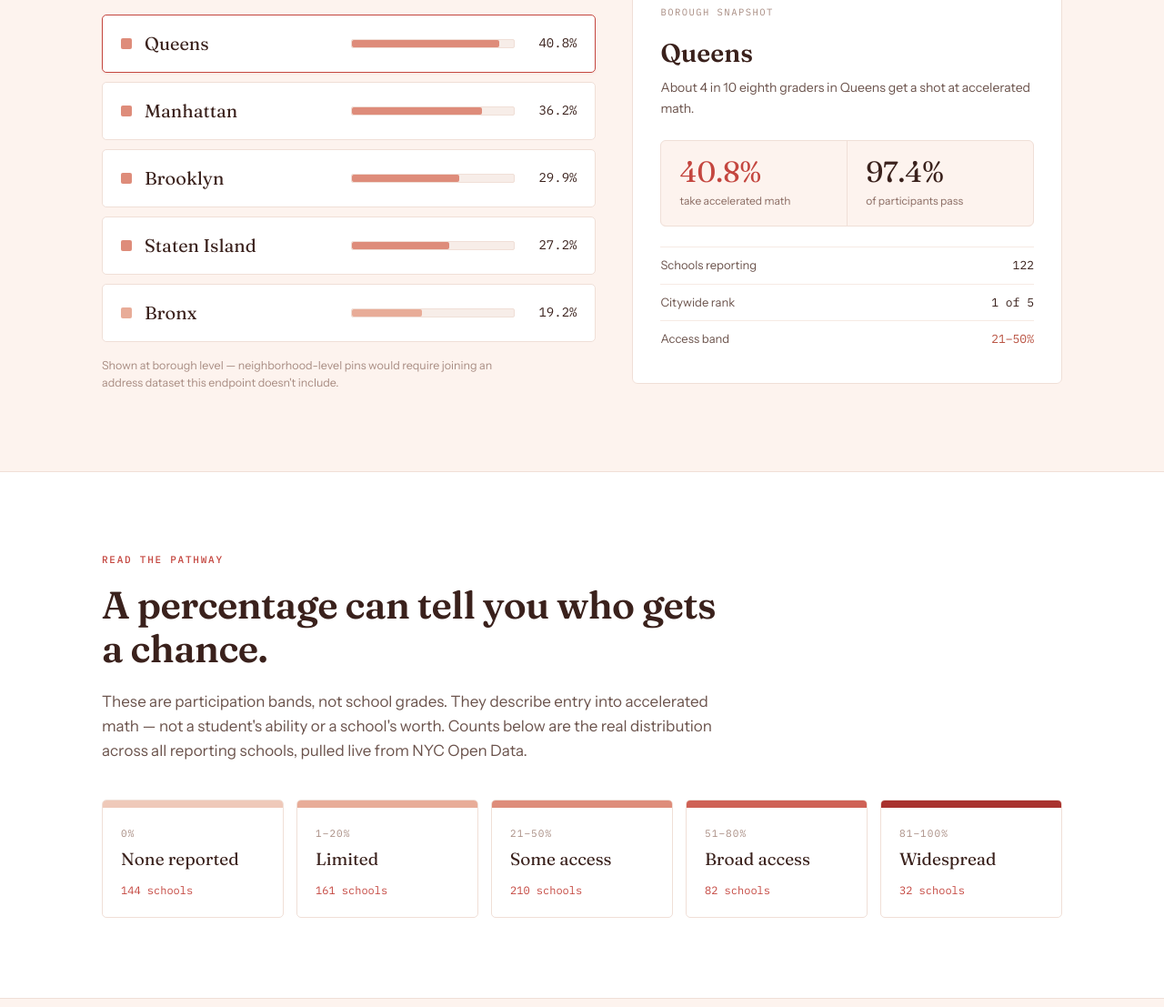
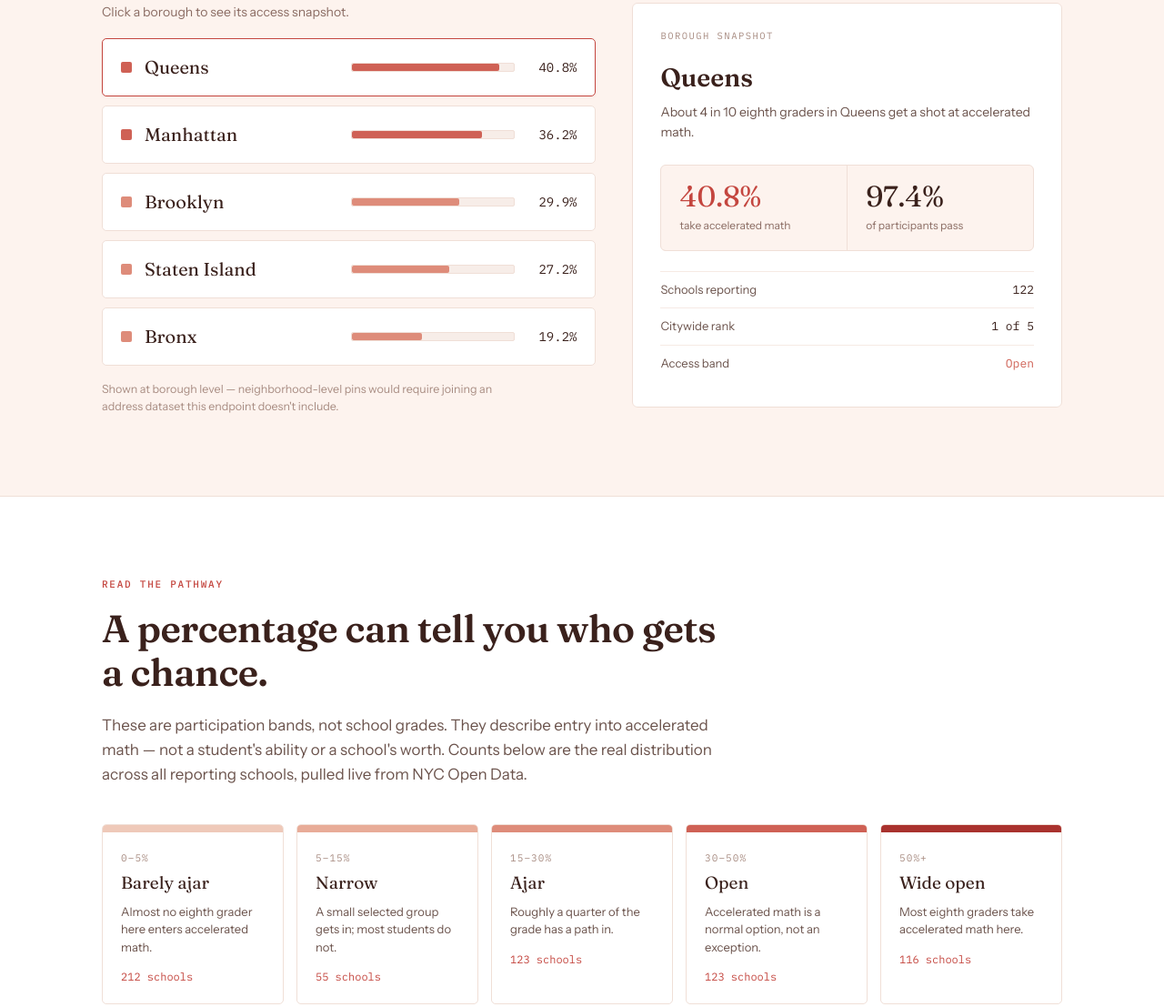
Before and after one commit to Soma-Majumder/Open-Doors-NYC-Data-Visualization-Storytelling, a website: page index.html in a window 1280 px wide. Shown: the part 2825-3932 px from the top of the page at 91% size. Drawn offline with Linux system fonts and the light colour scheme.

Commit message:
Rebuild Read the pathway cards with fixed band content and live count

```diff
--- a/css/styles.css
+++ b/css/styles.css
@@ -277,6 +277,7 @@ h2.section-head{font-size:42px;line-height:1.14;letter-spacing:-.015em;max-width
 .band-card .body{padding:20px;}
 .band-card .range{font-family:'IBM Plex Mono',monospace;font-size:11px;color:var(--faint);letter-spacing:.1em;}
 .band-card .label{font-family:Fraunces,Georgia,serif;font-size:19px;margin:8px 0 10px;color:var(--ink);line-height:1.25;}
+.band-card .desc{font-size:13px;line-height:1.5;color:var(--muted);}
 .band-card .count{font-family:'IBM Plex Mono',monospace;font-size:12px;color:var(--primary);margin-top:14px;}
 
 /* OPPORTUNITY GAP */
--- a/index.html
+++ b/index.html
@@ -115,6 +115,7 @@
         <div class="left">
           <div class="mini-eyebrow">The door is worth roughly</div>
           <div class="amount" id="payoffAmount">—</div>
+          <div class="mini-eyebrow" style="margin-bottom:0;margin-top:10px">Over a 10 year period</div>
         </div>
         <div class="right">over the first ten years of a career — the calculus effect applied to a $65,000 salary, and the research finds it still measurable a decade after graduation.</div>
       </div>
--- a/js/main.js
+++ b/js/main.js
@@ -3,10 +3,18 @@ let BOROUGHS = [];
 let selectedBoroughIdx = 0;
 
 // 5-step data ramp (low -> high access) and text-safe equivalents for type on white.
-// Tier thresholds mirror the real band boundaries in data.bands (zero/low/mid/high/top).
 const RAMP = ['var(--ramp-0)', 'var(--ramp-1)', 'var(--ramp-2)', 'var(--ramp-3)', 'var(--ramp-4)'];
 const RAMP_TEXT = ['var(--ramp-text-0)', 'var(--ramp-text-1)', 'var(--ramp-text-2)', 'var(--ramp-text-3)', 'var(--ramp-text-4)'];
-const BAND_HEAD = { zero: 'None reported', low: 'Limited', mid: 'Some access', high: 'Broad access', top: 'Widespread' };
+
+// Band definitions (range/name/desc) are fixed content per the design spec.
+// School counts per band are computed from the real data — see renderBands().
+const BAND_DEFS = [
+  { range: '0–5%', name: 'Barely ajar', desc: 'Almost no eighth grader here enters accelerated math.' },
+  { range: '5–15%', name: 'Narrow', desc: 'A small selected group gets in; most students do not.' },
+  { range: '15–30%', name: 'Ajar', desc: 'Roughly a quarter of the grade has a path in.' },
+  { range: '30–50%', name: 'Open', desc: 'Accelerated math is a normal option, not an exception.' },
+  { range: '50%+', name: 'Wide open', desc: 'Most eighth graders take accelerated math here.' }
+];
 
 // Shared scale ceiling for every percentage-based bar/column on the page, so a
 // given rate always occupies the same visual proportion wherever it appears.
@@ -24,10 +32,10 @@ const fmtUSD = n => '$' + Math.round(n).toLocaleString('en-US');
 
 function tierFor(pct) {
   if (pct === null || pct === undefined) return null;
-  if (pct <= 0) return 0;
-  if (pct <= 20) return 1;
-  if (pct <= 50) return 2;
-  if (pct <= 80) return 3;
+  if (pct < 5) return 0;
+  if (pct < 15) return 1;
+  if (pct < 30) return 2;
+  if (pct < 50) return 3;
   return 4;
 }
 
@@ -112,7 +120,7 @@ function buildBoroughs(data) {
       tier,
       swatch: RAMP[tier],
       textColor: RAMP_TEXT[tier],
-      band: data.bands[tier],
+      band: BAND_DEFS[tier],
       schoolCount
     };
   });
@@ -149,19 +157,26 @@ function selectBorough(idx) {
   document.getElementById('snapSchools').textContent = b.schoolCount;
   document.getElementById('snapRank').textContent = b.rank;
   const bandEl = document.getElementById('snapBand');
-  bandEl.textContent = b.band.range;
+  bandEl.textContent = b.band.name;
   bandEl.style.color = b.textColor;
 }
 
 function renderBands(data) {
+  const counts = [0, 0, 0, 0, 0];
+  data.schools.forEach(s => {
+    const tier = tierFor(s.pct);
+    if (tier !== null) counts[tier]++;
+  });
+
   const box = document.getElementById('bandsGrid');
-  box.innerHTML = data.bands.map((band, i) => `
+  box.innerHTML = BAND_DEFS.map((band, i) => `
     <div class="band-card">
       <div class="strip" style="background:${RAMP[i]}"></div>
       <div class="body">
         <div class="range">${band.range}</div>
-        <div class="label">${BAND_HEAD[band.key] || band.label}</div>
-        <div class="count">${band.count} schools</div>
+        <div class="label">${band.name}</div>
+        <div class="desc">${band.desc}</div>
+        <div class="count">${counts[i]} schools</div>
       </div>
     </div>
   `).join('');
@@ -246,7 +261,7 @@ function renderCaseStudy(data) {
       <div class="sub">of eighth graders take accelerated math</div>
       <div class="divider"></div>
       <div class="row"><span>Citywide pass rate</span><span>${fmtPct(data.citywide.passPct)}</span></div>
-      <div class="row"><span>Access band</span><span>${data.bands[tier].range}</span></div>
+      <div class="row"><span>Access band</span><span>${BAND_DEFS[tier].name}</span></div>
     </div>
   `;
   }).join('');
```
